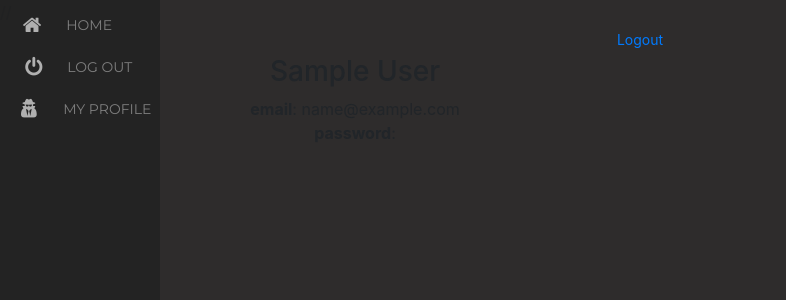
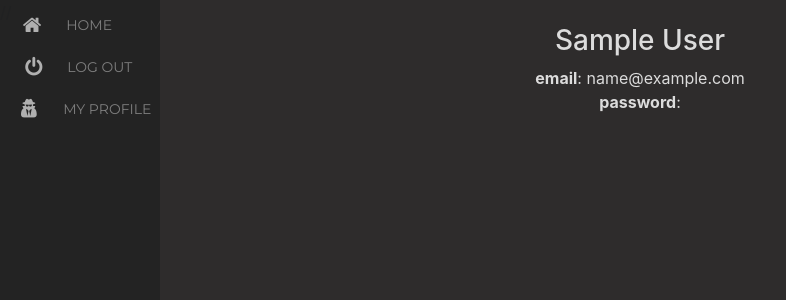
Before and after one commit to BBarden93/GA_Project_3, a Node server app: page /users/profile in a window 1280 px wide. Shown: the top 300 px of the page, without its empty margins (0-786 px from the left). Run offline with Node 20, Linux system fonts and the light colour scheme; the visitor is signed in with stand-in values (Sample User, id 1); some libraries are stand-ins or nearby versions.

Commit message:
profile css

```diff
--- a/public/css/style.css
+++ b/public/css/style.css
@@ -3,7 +3,7 @@ body {
 }
 .page-container {
     padding-left: 100px;
-    margin: 0 auto;
+    width: 100%;
 }
 .home-container {
     color: gainsboro;
@@ -16,8 +16,12 @@ body {
     text-align: center;
     margin: 0 auto;
 }
-h1 {
+h1, h3, label, .well {
     color: gainsboro;
+}
+.well {
+    text-align: center;
+    margin: 0 auto;
 }
 .fa {
     position: relative;
--- a/views/layout.ejs
+++ b/views/layout.ejs
@@ -17,7 +17,7 @@
     <title>Vacation Finder</title>
 </head>
 <body>
-  <div class = "page-container">
+  <div class = "page-container" width='100%' length = '100%'>
     <div class="area"> </div>
     <nav class="main-menu">
         <ul>
--- a/views/profile.ejs
+++ b/views/profile.ejs
@@ -3,22 +3,13 @@
     <div class="alert alert-danger"><%= message %></div>
 <% } %> -->
 <div class="page-header">
-
-    <a href="/users/logout" class="btn btn-default btn-sm">Logout</a>
-
+    <h3><%=user.name %></h3>
 </div>
 <div class="row">
-    <div class="col-sm-6 col-sm-offset-3">
         <div class="well">
-
-            <h3><%=user.name %></h3>
-
             <p>
                 <strong>email</strong>: <%= user.email %><br>
                 <strong>password</strong>: <%= user.password %>
-
             </p>
-
         </div>
-    </div>
 </div>
```
